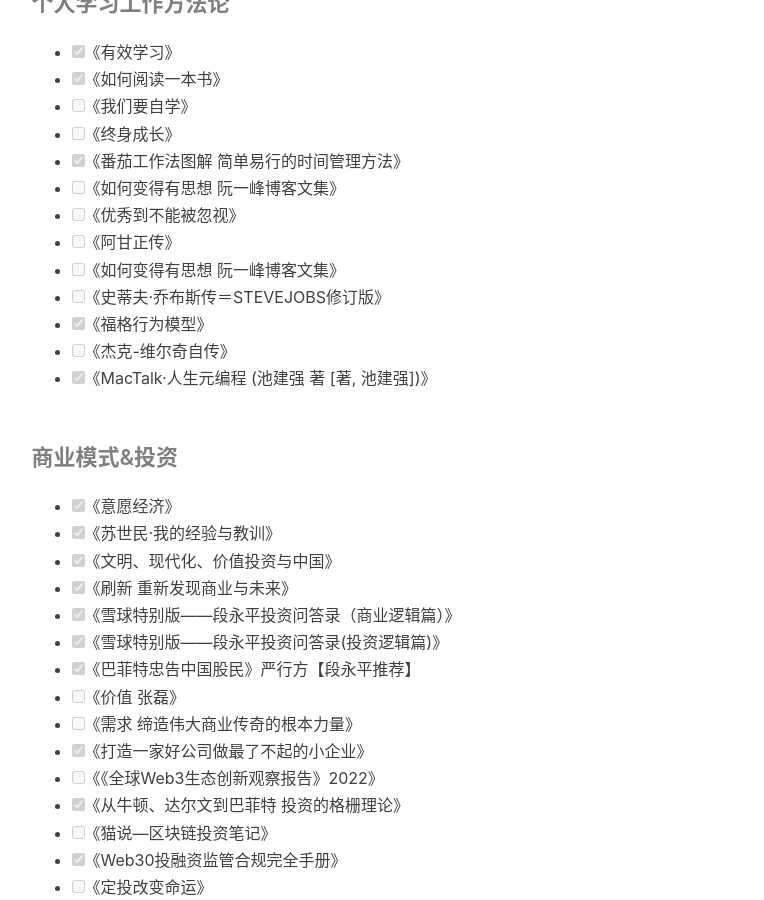
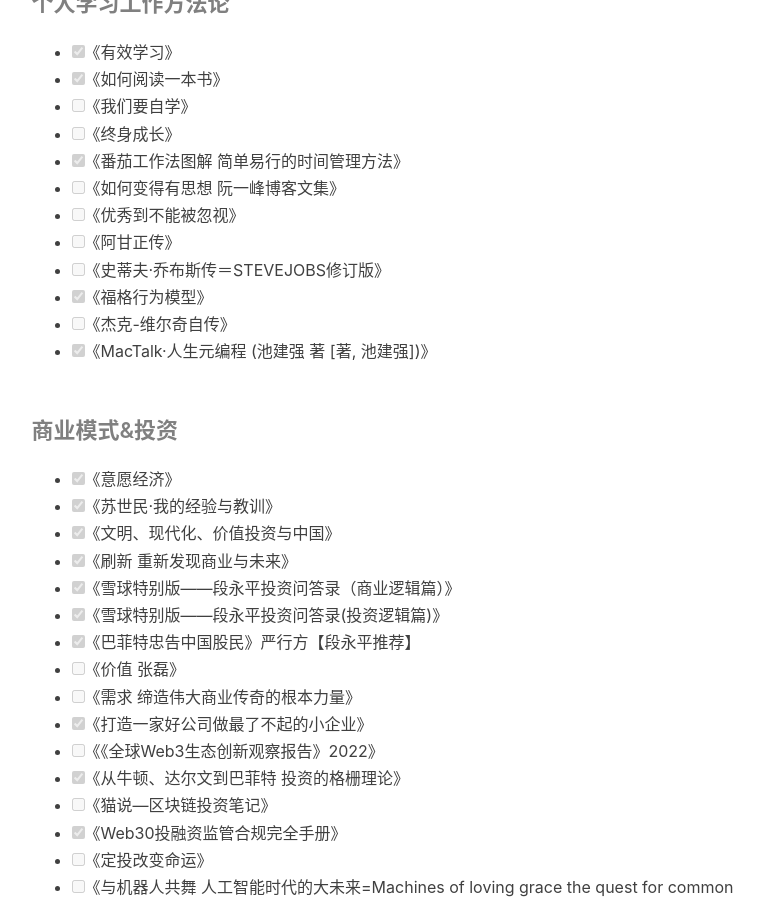
Before and after one commit to nogeek-cn/nogeek-cn.github.io, a Jekyll site: the page built from about.html, in a window 1280 px wide and 900 px high, scrolled down 1807 px. Shown: the whole window, without its empty margins (136-900 px from the left). Built offline with Jekyll 4.4.1, drawn with Linux system fonts in a browser that asks for light colours; nearby versions of some CDN libraries; comment, search, counter and statistics services are not loaded.

Commit message:
2023-08-29 17:24:57 AutoCommit.sh by Darian

```diff
--- a/_includes/about/zh.md
+++ b/_includes/about/zh.md
@@ -48,7 +48,6 @@
 - [ ] 《如何变得有思想  阮一峰博客文集》
 - [ ] 《优秀到不能被忽视》
 - [ ] 《阿甘正传》
-- [ ] 《如何变得有思想  阮一峰博客文集》
 - [ ] 《史蒂夫·乔布斯传＝STEVEJOBS修订版》
 - [x] 《福格行为模型》
 - [ ] 《杰克-维尔奇自传》
```
